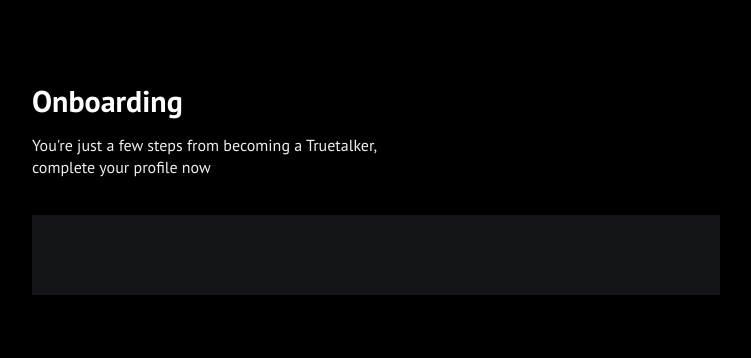
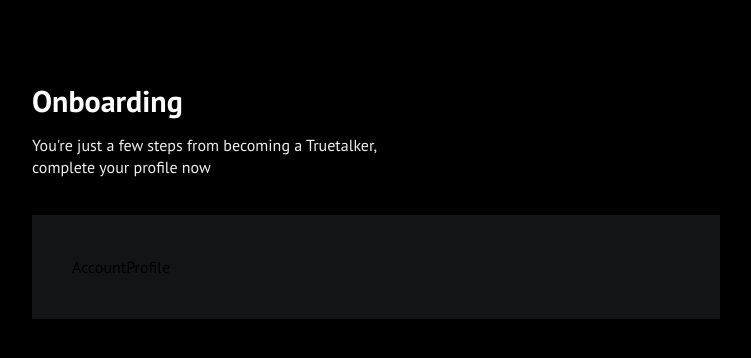
Before and after one commit to FolashadeOmoloja/TalkTru, a Next.js app: page /onboarding in a window 1280 px wide. Shown: the top 358 px of the page, without its empty margins (264-1015 px from the left). Built offline with nearby package versions, Linux system fonts and the light colour scheme.

Commit message:
onboarding

```diff
--- a/app/(auth)/onboarding/page.tsx
+++ b/app/(auth)/onboarding/page.tsx
@@ -1,10 +1,12 @@
+import AccountProfile from "@/components/forms/AccountProfile"
+
 async function Page() {
    return(
     <main className="mx-auto max-w-3xl flex flex-col justify-start px-10 py-20">
         <h1 className="head-text">Onboarding</h1>
         <p className="mt-3 text-base-regular text-light-2 ">You're just a few steps from becoming a Truetalker, <br /> complete your profile now</p>
         <section className="mt-9 bg-dark-2 p-10">
-
+             <AccountProfile/>
         </section>
     </main>
    )
--- /dev/null
+++ b/components/forms/AccountProfile.tsx
@@ -0,0 +1,9 @@
+'use client'
+
+const AccountProfile = () => {
+  return (
+    <div>AccountProfile</div>
+  )
+}
+
+export default AccountProfile
```
